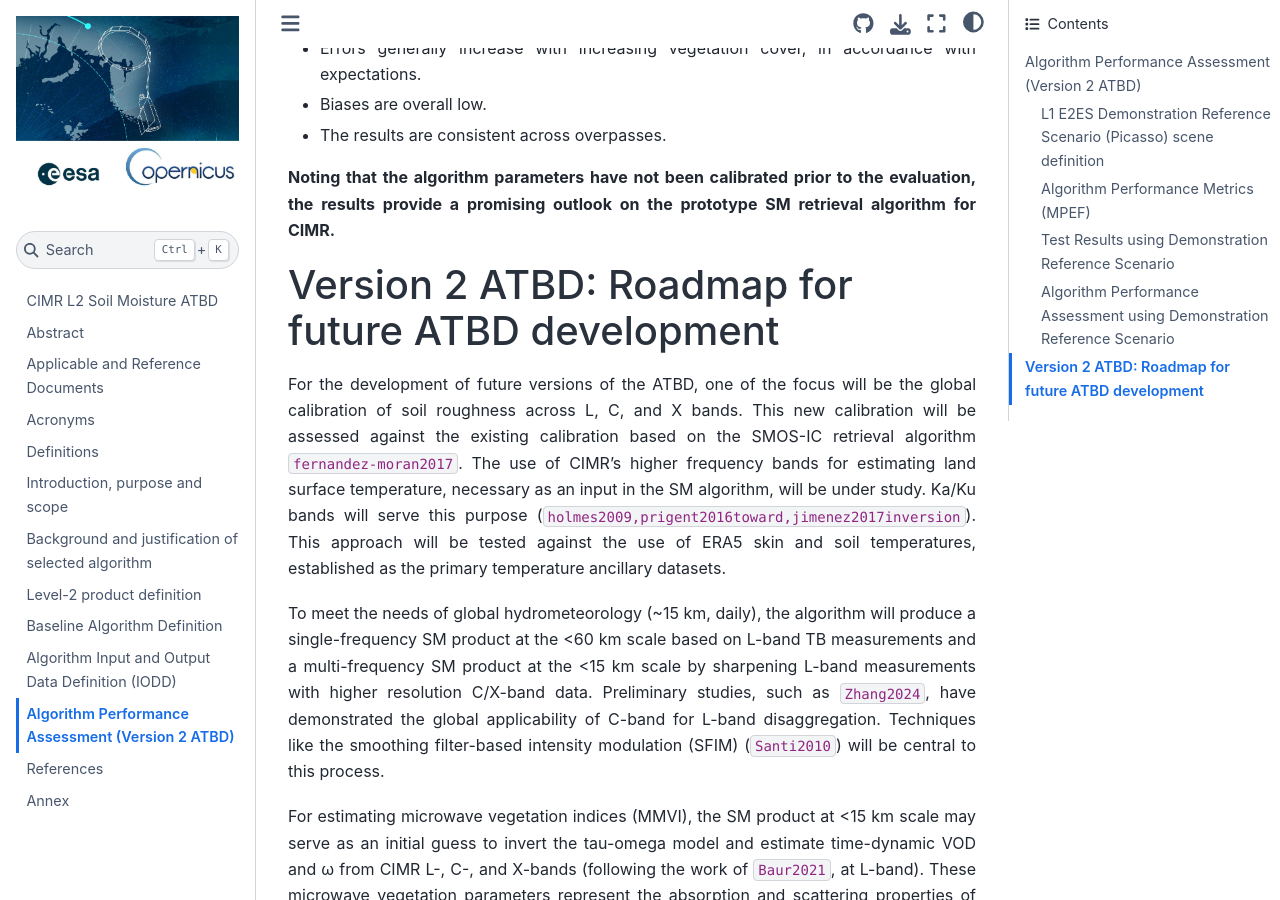
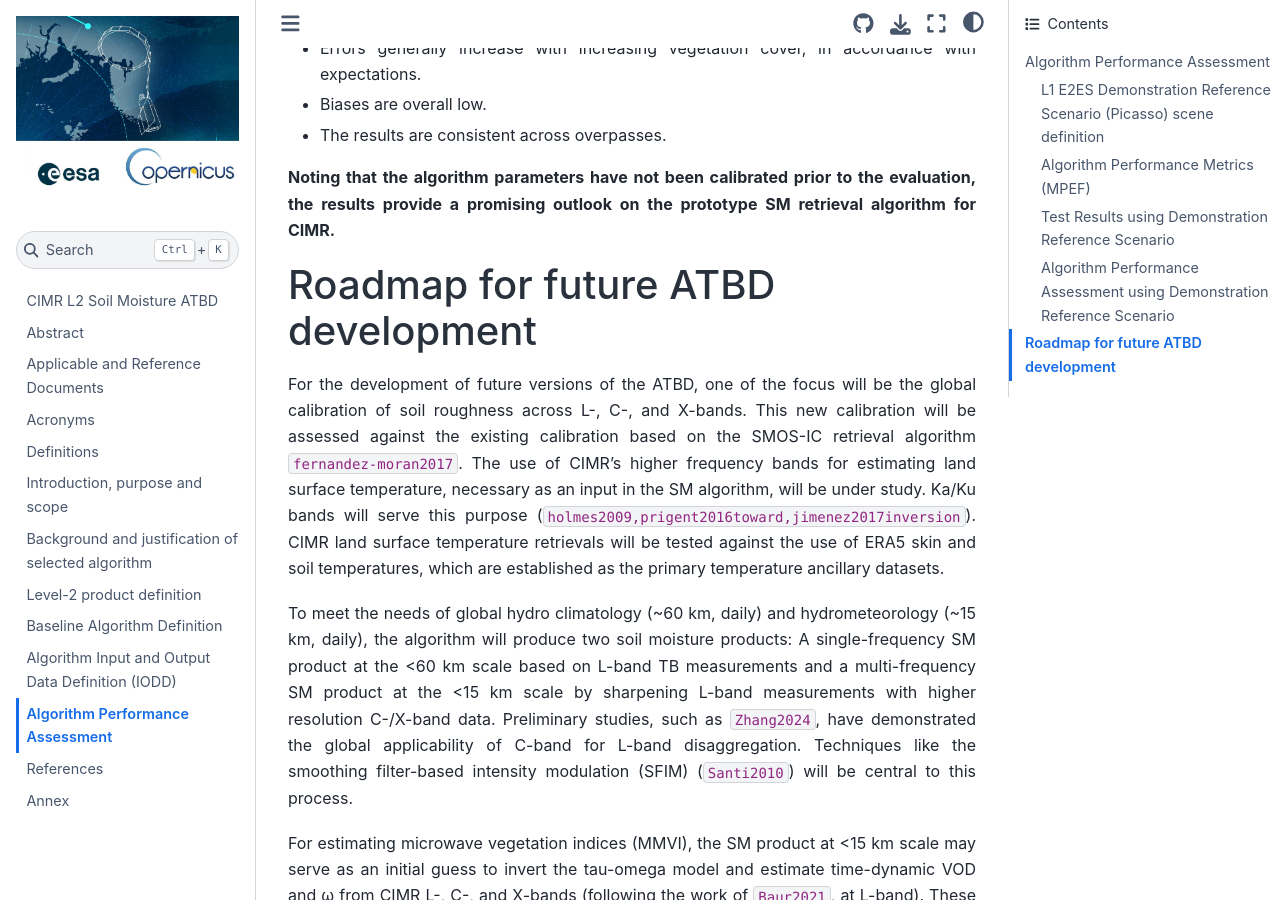
Before and after one commit to CIMR-Algos/SoilMoisture_ATBD_v2, a Jupyter Book: the page built from book/algorithm_performance_assessment.md, in a window 1280 px wide and 900 px high, scrolled down 9344 px. Built offline with Jupyter Book 1.0.4 settings and Sphinx 7.4.7 and the Sphinx Book theme 1.1.4, drawn with Linux system fonts in a browser that asks for light colours; cross-references to code outside the pages are shown as plain code; some of the changed text lies outside the part shown.

Commit message:
minor text updates

```diff
--- a/book/algorithm_performance_assessment.md
+++ b/book/algorithm_performance_assessment.md
@@ -1,6 +1,6 @@
-# Algorithm Performance Assessment (Version 2 ATBD)
+# Algorithm Performance Assessment
 
-This chapter presents a performance assessment of the prototype soil moisture retrieval algorithm based on end-to-end simulations of a synthetic reference scenario. The full python code used in the algorithm and evaluation can be found in the [\algorithm folder of the SM_ATBD_v2 Github Repository](https://github.com/CIMR-Algos/SoilMoisture_ATBD_v2/tree/main/algorithm).
+This chapter presents a performance assessment of the prototype soil moisture retrieval algorithm based on end-to-end simulations of a synthetic reference scenario. The full python code used in the algorithm and evaluation can be found in the [SM_ATBD_v2 Github Repository](https://github.com/CIMR-Algos/SoilMoisture_ATBD_v2/tree/main/algorithm).
 
 ## L1 E2ES Demonstration Reference Scenario (Picasso) scene definition
 
@@ -132,10 +132,10 @@ We summarize the results of the performance evaluation below:
 **Noting that the algorithm parameters have not been calibrated prior to the evaluation, the results provide a promising outlook on the prototype SM retrieval algorithm for CIMR.**
 
 
-# Version 2 ATBD: Roadmap for future ATBD development
+# Roadmap for future ATBD development
 
-For the development of future versions of the ATBD, one of the focus will be the global calibration of soil roughness across L, C, and X bands. This new calibration will be assessed against the existing calibration based on the SMOS-IC retrieval algorithm {cite:p}`fernandez-moran2017`. The use of CIMR's higher frequency bands for estimating land surface temperature, necessary as an input in the SM algorithm, will be under study. Ka/Ku bands will serve this purpose ({cite:p}`holmes2009,prigent2016toward,jimenez2017inversion`). This approach will be tested against the use of ERA5 skin and soil temperatures, established as the primary temperature ancillary datasets.
+For the development of future versions of the ATBD, one of the focus will be the global calibration of soil roughness across L-, C-, and X-bands. This new calibration will be assessed against the existing calibration based on the SMOS-IC retrieval algorithm {cite:p}`fernandez-moran2017`. The use of CIMR's higher frequency bands for estimating land surface temperature, necessary as an input in the SM algorithm, will be under study. Ka/Ku bands will serve this purpose ({cite:p}`holmes2009,prigent2016toward,jimenez2017inversion`). CIMR land surface temperature retrievals will be tested against the use of ERA5 skin and soil temperatures, which are established as the primary temperature ancillary datasets.
 
-To meet the needs of global hydrometeorology (~15 km, daily), the algorithm will produce a single-frequency SM product at the <60 km scale based on L-band TB measurements and a multi-frequency SM product at the <15 km scale by sharpening L-band measurements with higher resolution C/X-band data. Preliminary studies, such as {cite:p}`Zhang2024`, have demonstrated the global applicability of C-band for L-band disaggregation. Techniques like the smoothing filter-based intensity modulation (SFIM) ({cite:p}`Santi2010`) will be central to this process.
+To meet the needs of global hydro climatology (~60 km, daily) and hydrometeorology (~15 km, daily), the algorithm will produce two soil moisture products: A single-frequency SM product at the <60 km scale based on L-band TB measurements and a multi-frequency SM product at the <15 km scale by sharpening L-band measurements with higher resolution C-/X-band data. Preliminary studies, such as {cite:p}`Zhang2024`, have demonstrated the global applicability of C-band for L-band disaggregation. Techniques like the smoothing filter-based intensity modulation (SFIM) ({cite:p}`Santi2010`) will be central to this process.
 
 For estimating microwave vegetation indices (MMVI), the SM product at <15 km scale may serve as an initial guess to invert the tau-omega model and estimate time-dynamic VOD and ω from CIMR L-, C-, and X-bands (following the work of {cite:p}`Baur2021`, at L-band). These microwave vegetation parameters represent the absorption and scattering properties of microwaves at different canopy depths, which are deeper at lower frequencies. This allows capturing interactions between various wavelengths and canopy components such as branches, stems, and leaves, relating to significant vegetation characteristics like vegetation water content and above-ground biomass.
```
